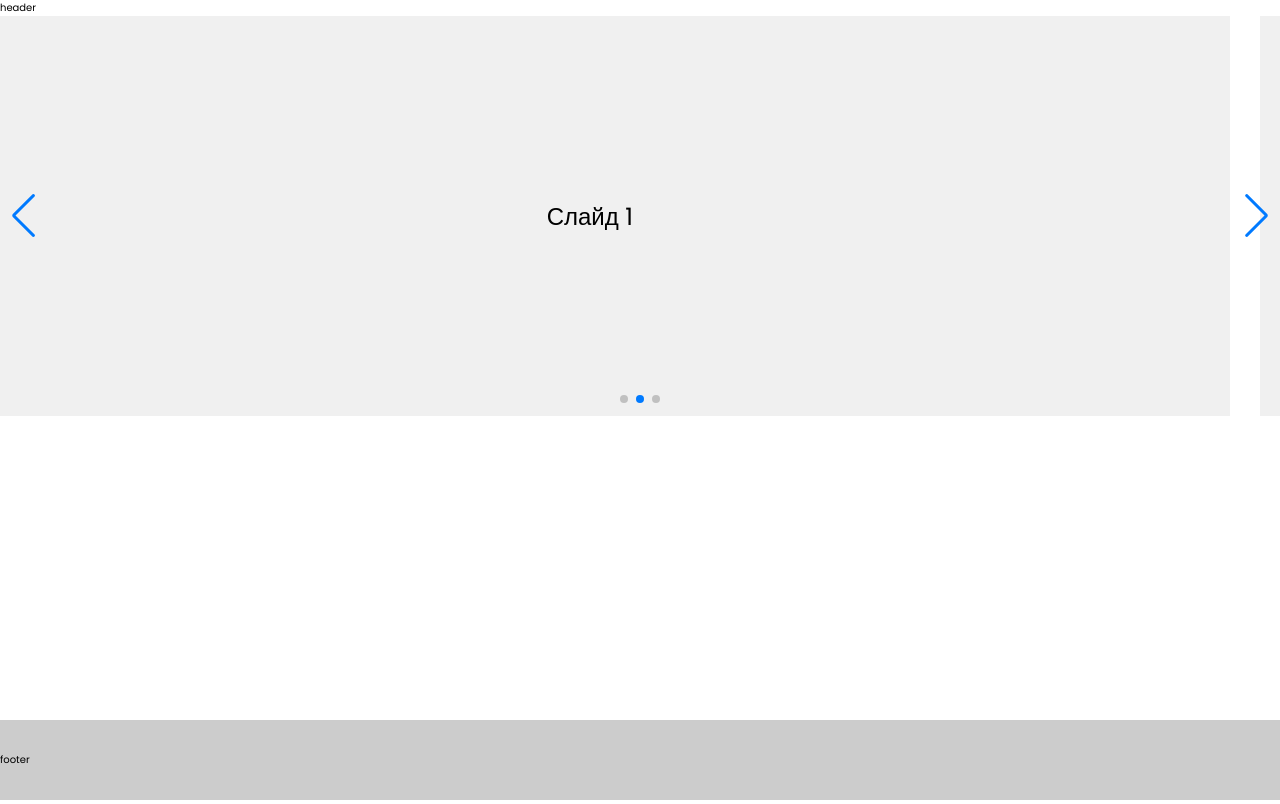
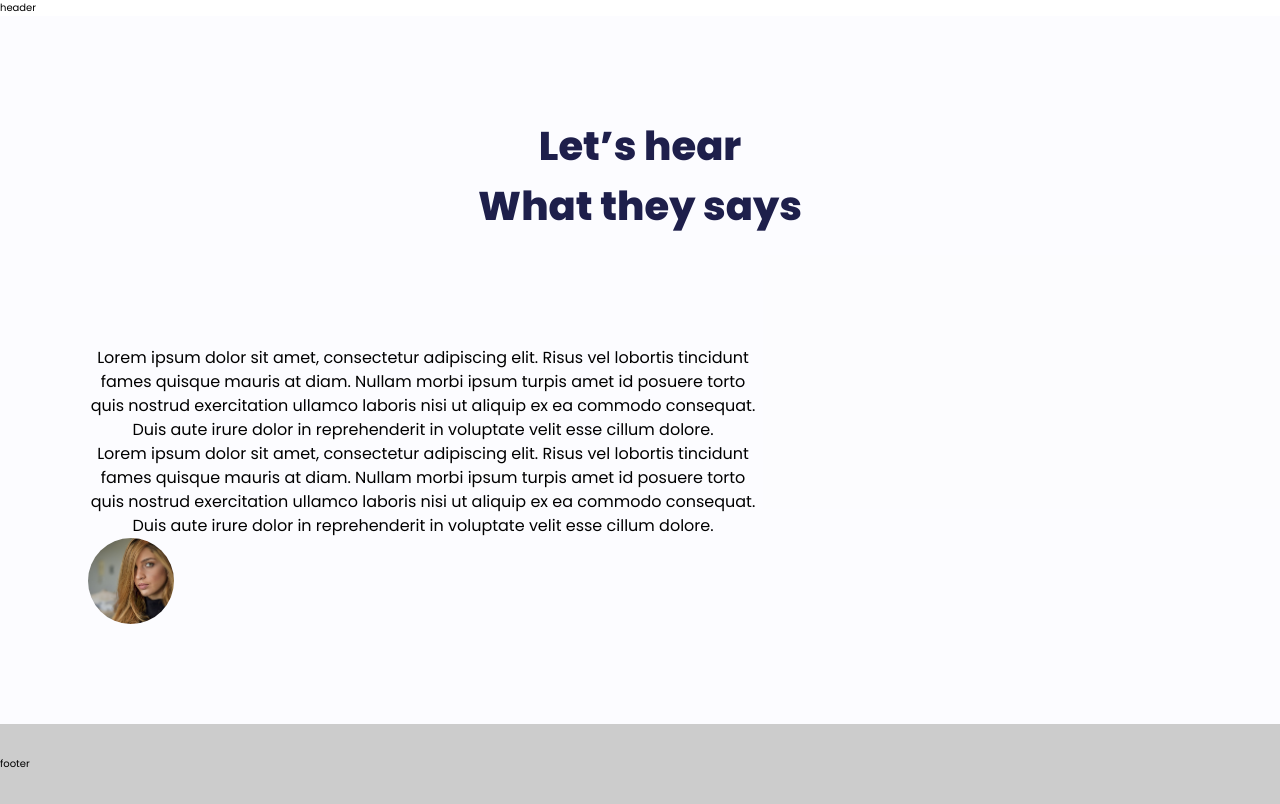
Before and after one commit to ilya11melnikov/Landing_power_agency, a website: page src/index.html in a window 1280 px wide. Drawn offline with nearby package versions, Linux system fonts and the light colour scheme; files that its build step writes are made by us from their sources.

Commit message:
feat: start

```diff
--- /dev/null
+++ b/src/html/blocks/comments.html
@@ -0,0 +1,28 @@
+<section class="section section--bg">
+	<div class="container">
+		<h2 class="section__title section__title--center comments_title">
+			Let’s hear <br />
+			What they says
+		</h2>
+		<div class="comments">
+			<div class="comments__content">
+				<div class="comments__item">
+					<div class="comments__item_text">Lorem ipsum dolor sit amet, consectetur adipiscing elit. Risus vel lobortis tincidunt fames quisque mauris at diam. Nullam morbi ipsum turpis amet id posuere torto quis nostrud exercitation ullamco laboris nisi ut aliquip ex ea commodo consequat. Duis aute irure dolor in reprehenderit in voluptate velit esse cillum dolore.</div>
+				</div>
+				<div class="comments__item">
+					<div class="comments__item_text">Lorem ipsum dolor sit amet, consectetur adipiscing elit. Risus vel lobortis tincidunt fames quisque mauris at diam. Nullam morbi ipsum turpis amet id posuere torto quis nostrud exercitation ullamco laboris nisi ut aliquip ex ea commodo consequat. Duis aute irure dolor in reprehenderit in voluptate velit esse cillum dolore.</div>
+				</div>
+			</div>
+			<nav class="comments__nav">
+                <div class="comments__nav_item">
+                    <div class="comments_nav__img_w">
+                        <img src="../../imgs/comments/comments__nav_1.jfif" class="comments_nav__img"></img>
+                        <div class="comments__nav_data">
+
+                        </div>
+                    </div>
+                </div>
+            </nav>
+		</div>
+	</div>
+</section>
--- a/src/index.html
+++ b/src/index.html
@@ -15,16 +15,7 @@
 		<div class="wrapper">
 			@@include('./html/header.html')
 			<main class="main">
-				<div class="swiper">
-					<div class="swiper-wrapper">
-						<div class="swiper-slide">Слайд 1</div>
-						<div class="swiper-slide">Слайд 2</div>
-						<div class="swiper-slide">Слайд 3</div>
-					</div>
-					<div class="swiper-button-next"></div>
-					<div class="swiper-button-prev"></div>
-					<div class="swiper-pagination"></div>
-				</div>
+				@@include('./html/blocks/comments.html')
 			</main>
 			@@include('./html/footer.html')
 		</div>
--- a/src/scss/_base.scss
+++ b/src/scss/_base.scss
@@ -32,6 +32,21 @@ body {
 .section {
 	width: 100%;
 	padding: 10rem 0;
+	&.section--bg {
+		background-color: $color_bg_2;
+	}
+}
+
+.section__title {
+	font-size: 4rem;
+	font-weight: 800;
+	line-height: 1.5;
+
+	color: $color_title;
+
+	&.section__title--center {
+		text-align: center;
+	}
 }
 
 .container {
--- /dev/null
+++ b/src/scss/blocks/_comments.scss
@@ -0,0 +1,35 @@
+@use '../helpers/extends/extends' as *;
+
+.comments_title {
+	margin-bottom: 11rem;
+}
+
+.comments {
+    display: flex;
+    flex-direction: column;
+    justify-content: center;
+}
+
+.comments__item {
+    display: block;
+    max-width: 67rem;
+    width: 100%;
+}
+
+.comments__item_text {
+	font-size: 1.6rem;
+	font-weight: 400;
+	line-height: 1.5;
+	text-align: center;
+}
+
+.comments_nav__img_w {
+    border-radius: 50%;
+    overflow: hidden;
+    height: 8.6rem;
+    width: 8.6rem;
+}
+
+.comments_nav__img {
+    @extend %cover_img;
+}
--- /dev/null
+++ b/src/scss/helpers/_abstracts.scss
@@ -0,0 +1 @@
+@forward './extends/extends';
--- a/src/scss/helpers/_variables.scss
+++ b/src/scss/helpers/_variables.scss
@@ -6,6 +6,13 @@
 
 $color_white: #fff;
 $color_black: #000;
+
+$color_title: #1e1f4b;
+
+$color_bg_2: rgba(112, 111, 229, 0.02);
+
+$color_text_1: #1e1f4b;
+$color_text_1: #2e3e5c;
 
 // $color_accent: #2947a9;
 // $color_title: #292e3d;
--- a/src/scss/style.scss
+++ b/src/scss/style.scss
@@ -1,3 +1,4 @@
 @use './helpers/reset';
 @use './helpers/extends/swiper';
 @use './base';
+@use './blocks/comments'
```
Also changed, not shown: src/imgs/comments/comments__nav_1.jfif (added).
